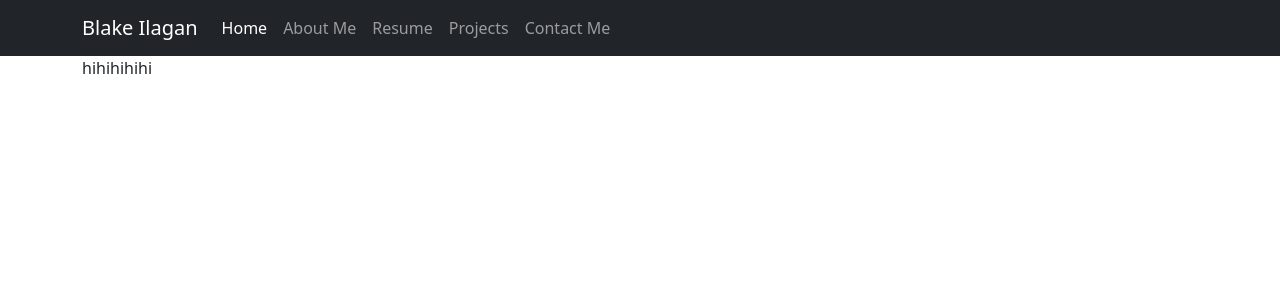
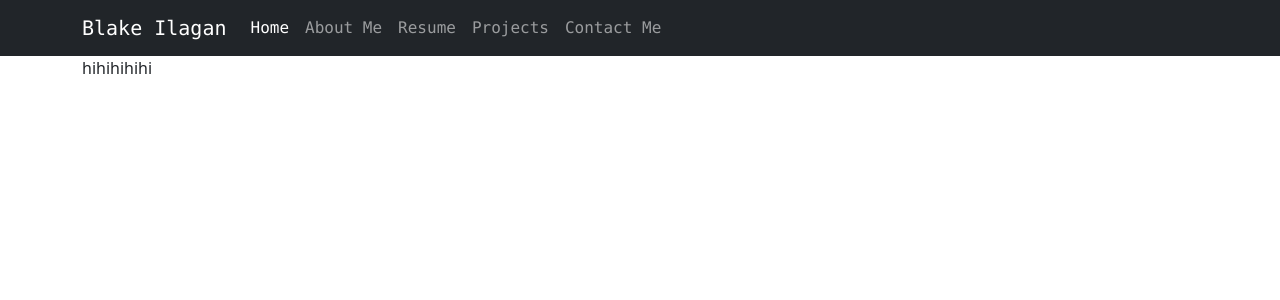
Before and after one commit to byilagan808/Portfolio, a React (Create React App) app: page / in a window 1280 px wide. Shown: the top 300 px of the page. Built offline with nearby package versions, Linux system fonts and the light colour scheme.

Commit message:
Changed font of navbar

```diff
--- a/public/styles.css
+++ b/public/styles.css
@@ -1,5 +1,6 @@
-
-
+.navbar {
+    font-family: "Lucida Console", Monospace;
+}
 
 .test {
     border: solid;
```
